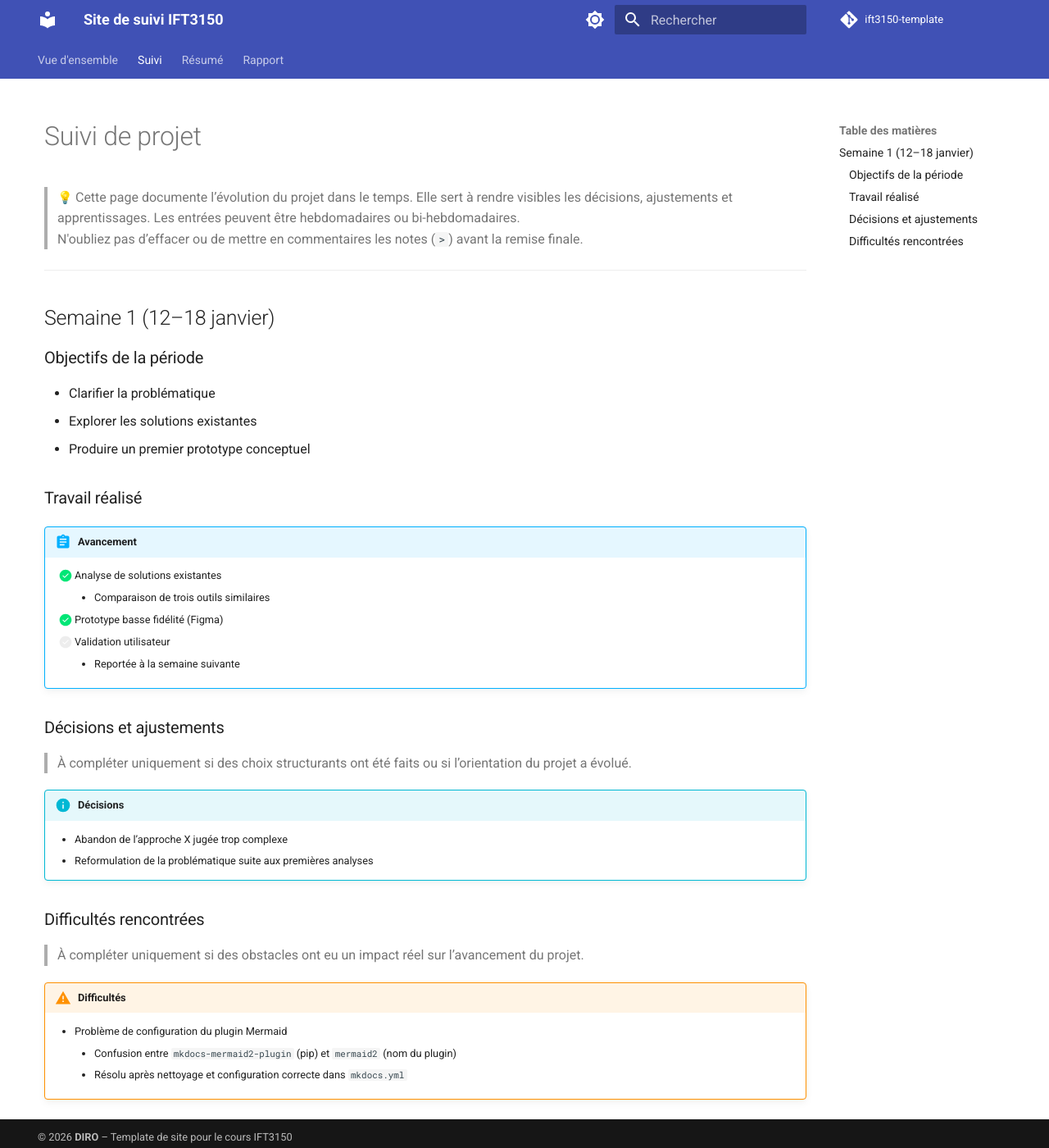
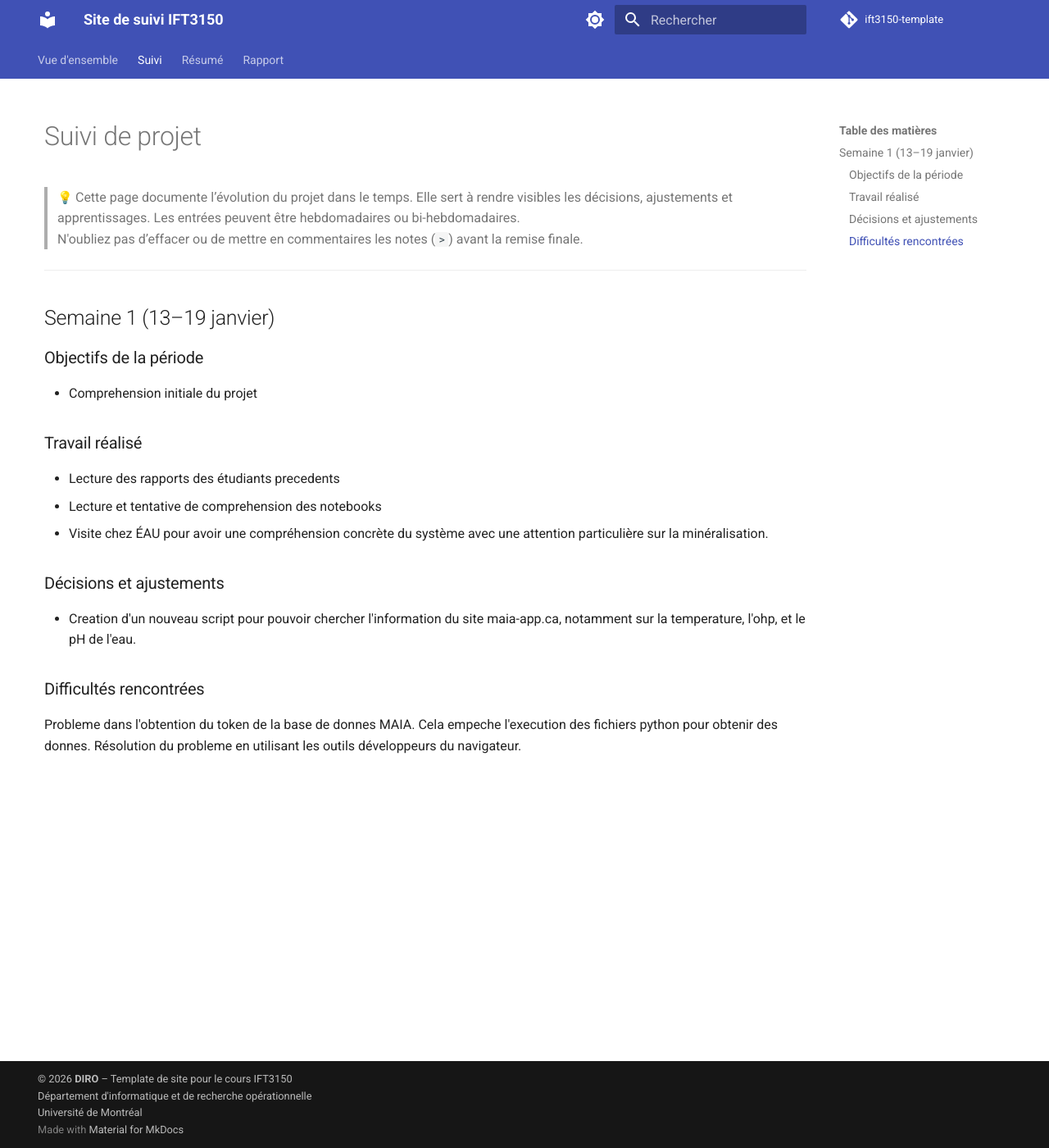
Before and after one commit to YanShek/IFT3150-AquaFluxRapport, an MkDocs documentation site: the page built from docs/suivi.md, in a window 1280 px wide and 1400 px high. Shown: the whole window at 82% size. Built offline with MkDocs 1.6.1 and Material for MkDocs 9.7.7, drawn with Linux system fonts in a browser that asks for light colours; emoji names are drawn with the system emoji font; comment, search, counter and statistics services are not loaded.

Commit message:
Mise a jour du suivi 1

```diff
--- a/docs/suivi.md
+++ b/docs/suivi.md
@@ -19,38 +19,23 @@
 
 ---
 
-## Semaine 1 (12–18 janvier)
+## Semaine 1 (13–19 janvier)
 
 ### Objectifs de la période
-- Clarifier la problématique
-- Explorer les solutions existantes
-- Produire un premier prototype conceptuel
+- Comprehension initiale du projet
+
 
 ### Travail réalisé
 
-!!! abstract "Avancement"
-    - [x] Analyse de solutions existantes
-        - Comparaison de trois outils similaires
-    - [x] Prototype basse fidélité (Figma)
-    - [ ] Validation utilisateur
-        - Reportée à la semaine suivante
+- Lecture des rapports des étudiants precedents
+- Lecture et tentative de comprehension des notebooks
+- Visite chez ÉAU pour avoir une compréhension concrète du système avec une attention particulière sur la minéralisation.
 
 ### Décisions et ajustements
 
-> À compléter uniquement si des choix structurants ont été faits
-> ou si l’orientation du projet a évolué.
-
-!!! info "Décisions"
-    - Abandon de l’approche X jugée trop complexe
-    - Reformulation de la problématique suite aux premières analyses
+- Creation d'un nouveau script pour pouvoir chercher l'information du site maia-app.ca, notamment sur la temperature, l'ohp, et le pH de l'eau.
 
 ### Difficultés rencontrées
 
-> À compléter uniquement si des obstacles ont eu un impact réel
-> sur l’avancement du projet.
-
-!!! warning "Difficultés"
-    - Problème de configuration du plugin Mermaid
-        - Confusion entre `mkdocs-mermaid2-plugin` (pip)
-          et `mermaid2` (nom du plugin)
-        - Résolu après nettoyage et configuration correcte dans `mkdocs.yml`
+Probleme dans l'obtention du token de la base de donnes MAIA. Cela empeche l'execution des fichiers python pour obtenir des donnes.
+Résolution du probleme en utilisant les outils développeurs du navigateur.
```
